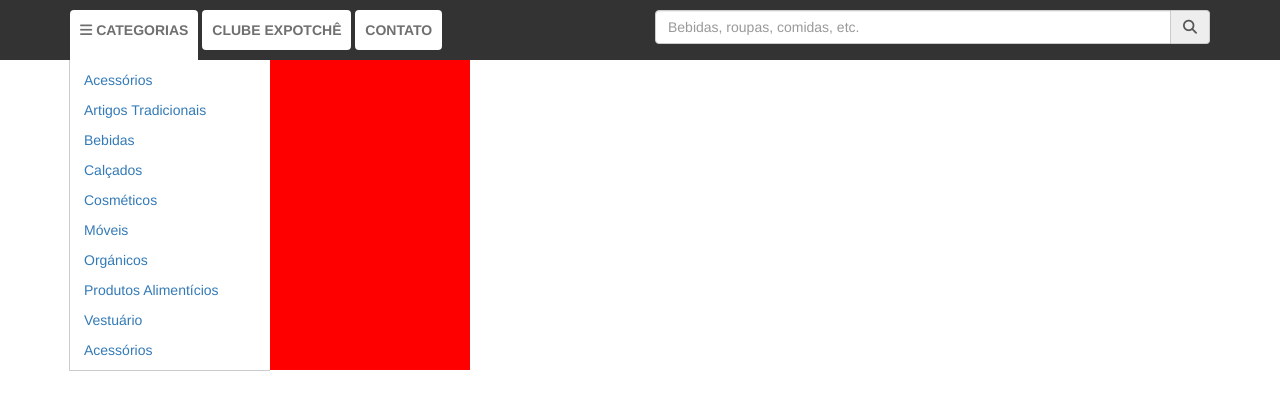
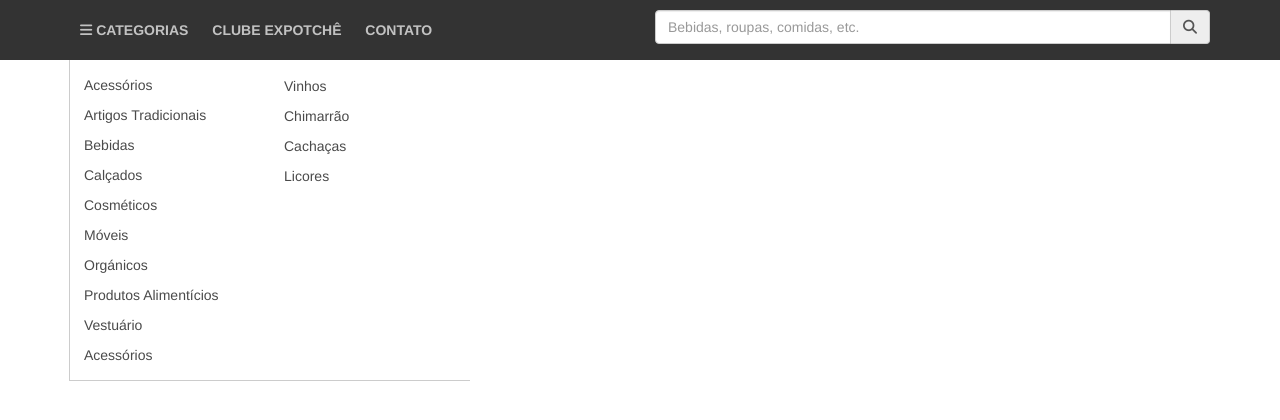
Before and after one commit to willianspaulo/projeto, a website: page index.html in a window 1280 px wide. Drawn offline with nearby package versions, Linux system fonts and the light colour scheme.

Commit message:
Cria sub-menu

```diff
--- a/index.html
+++ b/index.html
@@ -87,7 +87,12 @@
                 <li>
                   <a href="">Acessórios</a>
                   <div class="sub">
-
+                    <ul>
+                      <li><a href="">Vinhos</a></li>
+                      <li><a href="">Chimarrão</a></li>
+                      <li><a href="">Cachaças</a></li>
+                      <li><a href="">Licores</a></li>
+                    </ul>
                   </div>
                 </li>
               </ul>
--- a/less/elements/main-navigation.less
+++ b/less/elements/main-navigation.less
@@ -9,8 +9,19 @@
         > ul {
           > li {
             display: inline-block;
-            background-color: @color-5;
-            border-radius: @border-radius;
+            border-radius: 4px;
+
+            &:hover {
+              background-color: @color-5;
+
+              a {
+                color: @color-1;
+
+                .fa {
+                  color: @color-2;
+                }
+              }
+            }
 
             > a {
               text-transform: uppercase;
@@ -18,19 +29,14 @@
               font-weight: bold;
               padding: 10px 10px;
               display: inline-block;
-              color: @navbar-color;
+              color: @color-5;
               text-decoration: none;
               cursor: pointer;
-            }
-            > a:hover {
-              > .fa {
-                color: @color-warning;
-              }
             }
           }
           > .category {
             position: relative;
-            border-radius: @border-radius @border-radius 0 0;
+            border-radius: 4px 4px 0 0;
             > a {
                   padding-bottom: 20px;
             }
@@ -38,29 +44,59 @@
               //height: 400px;
               position: absolute;
               list-style: none;
-              background-color: #FFF;
               top: 50px;
               left: -1px;
-              padding-bottom: 10px;
+              padding: 10px 0;
               border-left: 1px solid #CCC;
               border-bottom: 1px solid #CCC;
               > li {
                 width: 200px;
                 border-left: 4px solid #FFF;
                 &:hover {
-                  border-left: 4px solid @color-warning;
+                  border-left: 4px solid @color-2;
                 }
                 > a {
-                  padding: 10px 10px 0 10px;
+                  padding: 5px 10px;
+                  width: 100%;
+                  color: @color-1;
+                  text-decoration: none;
                   display: inline-block;
+
+                  &:hover {
+                    color: #000;
+                  }
                 }
                 > .sub {
                   width: 200px;
                   height: 100%;
                   position: absolute;
                   left: 200px;
-                  top: 0;
-                  background-color: red;
+                  top: 1px;
+                  border-bottom: 1px solid #CCC;
+
+                  ul {
+                      //height: 400px;
+                      list-style: none;
+                      padding: 10px 0;
+                      > li {
+                        width: 200px;
+                        border-left: 4px solid #FFF;
+                        &:hover {
+                          border-left: 4px solid @color-2;
+                        }
+                      > a {
+                        padding: 5px 10px;
+                        width: 100%;
+                        color: @color-1;
+                        text-decoration: none;
+                        display: inline-block;
+
+                        &:hover {
+                          color: #000;
+                        }
+                      }
+                    }
+                  }
                 }
               }
             }
@@ -73,9 +109,9 @@
           border: none;
         }
         > .input-group-addon {
-          background-color: @color-warning;
+          background-color: @color-2;
           border: none;
-          color: @bg-navigation;
+          color: @color-1;
         }
       }
     }
```
Also changed, not shown: css/main.css.
